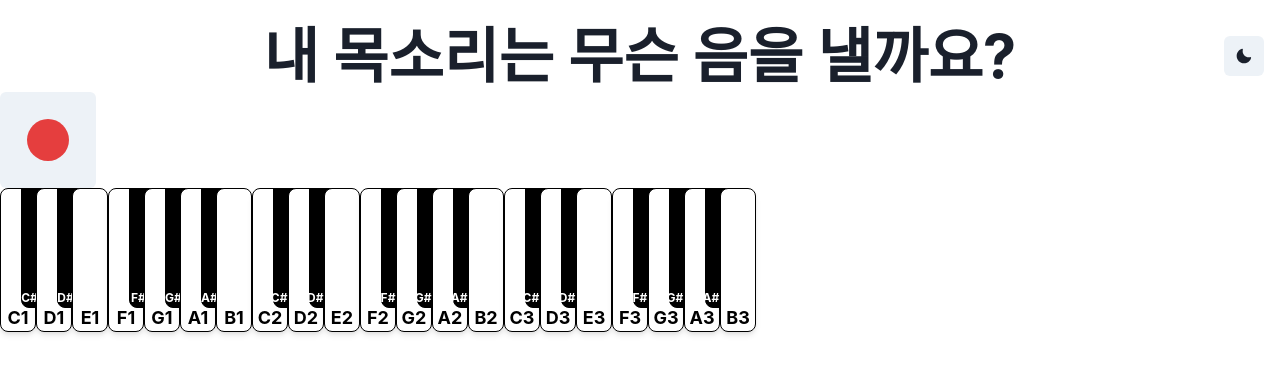
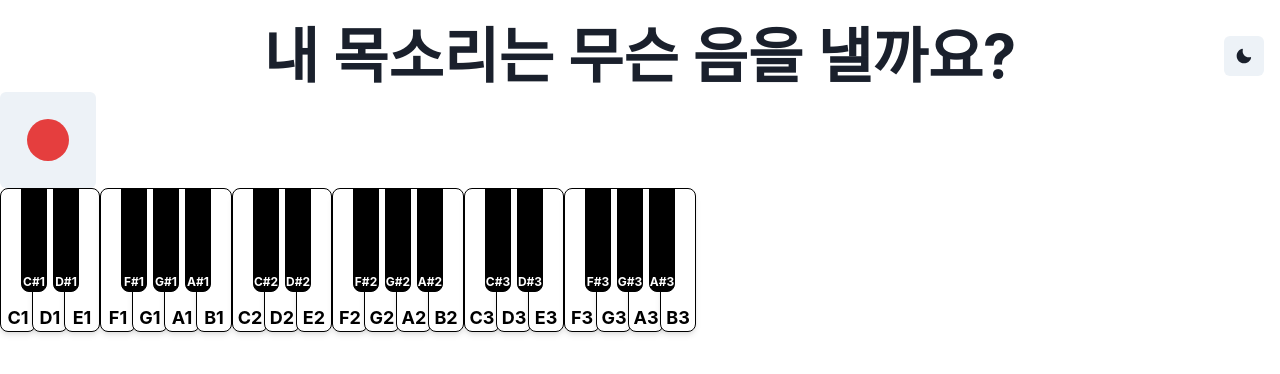
Before and after one commit to eunnho98/Check-My-Tone, a Next.js app: page / in a window 1280 px wide. Shown: the top 374 px of the page. Built offline with nearby package versions, Linux system fonts and the light colour scheme.

Commit message:
add: 피아노 건반 디자인

```diff
--- a/components/Piano.tsx
+++ b/components/Piano.tsx
@@ -1,5 +1,5 @@
 import { Box } from '@chakra-ui/react';
-import { FC, useState } from 'react';
+import { useState } from 'react';
 
 type PianoKeyProps = {
   isBlackKey: boolean;
@@ -7,9 +7,9 @@ type PianoKeyProps = {
   note: string;
 };
 
-const PianoKey: FC<PianoKeyProps> = ({ isBlackKey, octave, note }) => {
+const PianoKey = ({ isBlackKey, octave, note }: PianoKeyProps) => {
   const color = isBlackKey ? 'black' : 'white';
-  const size = isBlackKey ? 30 : 36;
+  const size = isBlackKey ? 26 : 36;
   const label = `${note}${octave}`;
 
   const [isPressed, setIsPressed] = useState(false);
@@ -24,13 +24,13 @@ const PianoKey: FC<PianoKeyProps> = ({ isBlackKey, octave, note }) => {
 
   return (
     <Box
-      position="relative"
       border="1px solid black"
       bg={isPressed ? 'gray.500' : color}
       w={`${size}px`}
       h={`${size * 4}px`}
       mr={`${isBlackKey ? -15 : 0}px`}
       ml={`${isBlackKey ? -15 : 0}px`}
+      zIndex={`${isBlackKey ? 2 : 0}`}
       display="flex"
       alignItems="flex-end"
       justifyContent="center"
@@ -41,19 +41,14 @@ const PianoKey: FC<PianoKeyProps> = ({ isBlackKey, octave, note }) => {
       onMouseUp={handleMouseUp}
       cursor="pointer"
     >
-      <Box
-        position={`${isBlackKey ? 'absolute' : 'static'}`}
-        right={`${isBlackKey ? 7 : 0}px`}
-        fontSize={`${isBlackKey ? 12 : 18}px`}
-        fontWeight="bold"
-      >
+      <Box fontSize={`${isBlackKey ? 12 : 18}px`} fontWeight="bold">
         {label}
       </Box>
     </Box>
   );
 };
 
-const Piano: FC = () => {
+const Piano = () => {
   const notes = [
     'C',
     'C#',
```
